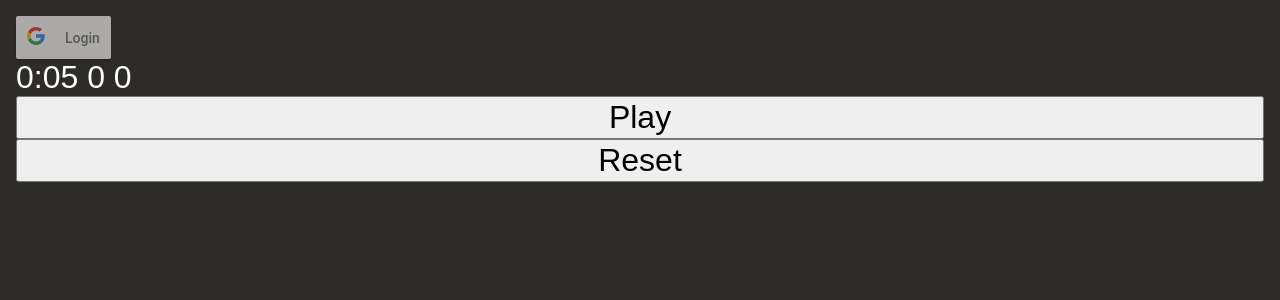
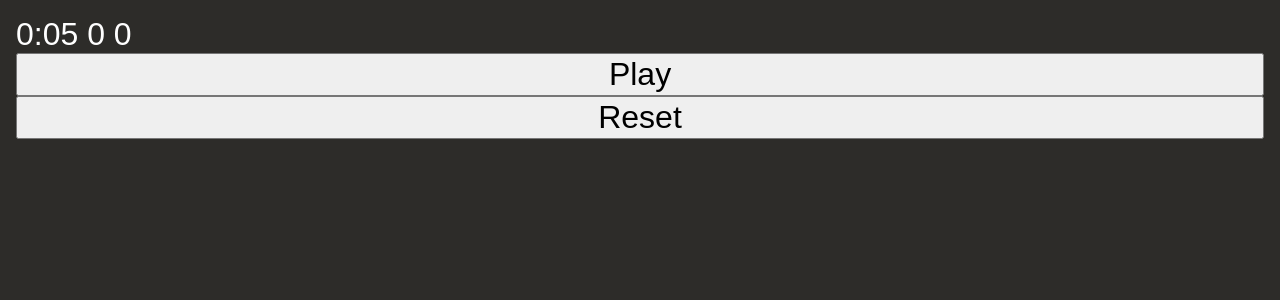
Before and after one commit to julsgud/arrabbiata, a React app: page / in a window 1280 px wide. Shown: the top 300 px of the page. Built offline with nearby package versions, Linux system fonts and the light colour scheme.

Commit message:
Test w fdb secret.

```diff
--- a/package.json
+++ b/package.json
@@ -36,6 +36,7 @@
   },
   "dependencies": {
     "dotenv": "^8.2.0",
+    "faunadb": "^2.10.2",
     "react": "^16.12.0",
     "react-dom": "^16.12.0",
     "react-google-login": "^5.0.7",
--- a/src/App/App.tsx
+++ b/src/App/App.tsx
@@ -1,7 +1,6 @@
 import React from 'react'
 import styled from 'styled-components'
 import { Timer } from '../Timer/Timer'
-import { GoogleLogin } from 'react-google-login'
 
 const Container = styled.div`
   font-family: 'Kulim Park', sans-serif;
@@ -12,23 +11,9 @@ const Container = styled.div`
   color: white;
 `
 
-const clientId = '368054029252-bdk0lvgo8aa9l44veb8h6p1p96m39pn6.apps.googleusercontent.com'
-const responseGoogle = (response: object) => {
-    console.log(response);
-}
-
 export function App() {
-
-
   return (
     <Container>
-      <GoogleLogin
-        clientId={clientId}
-        buttonText="Login"
-        onSuccess={responseGoogle}
-        onFailure={responseGoogle}
-        cookiePolicy={'single_host_origin'}
-      />
       <Timer />
     </Container>
   )
--- a/src/index.html
+++ b/src/index.html
@@ -4,7 +4,7 @@
     <meta charset="UTF-8" />
     <meta name="viewport" content="width=device-width, initial-scale=1.0" />
     <meta http-equiv="X-UA-Compatible" content="ie=edge" />
-<!--    <link href="https://fonts.googleapis.com/css?family=Kulim+Park&display=swap" rel="stylesheet">-->
+    <!--    <link href="https://fonts.googleapis.com/css?family=Kulim+Park&display=swap" rel="stylesheet">-->
     <style>
       body {
         margin: 0;
--- a/webpack.config.js
+++ b/webpack.config.js
@@ -1,21 +1,21 @@
-require('dotenv').config();
-const path = require('path');
-const HtmlWebpackPlugin = require('html-webpack-plugin');
+require('dotenv').config()
+const path = require('path')
+const HtmlWebpackPlugin = require('html-webpack-plugin')
 
 module.exports = {
   entry: './src/index',
 
   output: {
     path: path.join(__dirname, '/dist'),
-    filename: 'bundle.js'
+    filename: 'bundle.js',
   },
 
   resolve: {
-    extensions: ['.ts', '.tsx', '.js']
+    extensions: ['.ts', '.tsx', '.js'],
   },
 
   devServer: {
-    port: process.env.PORT
+    port: process.env.PORT,
   },
 
   module: {
@@ -24,19 +24,20 @@ module.exports = {
         test: /\.(ts|js)x?$/,
         exclude: /node_modules/,
         use: {
-          loader: 'babel-loader'
+          loader: 'babel-loader',
         },
       },
 
       {
         test: /\.css$/,
-        use: ['style-loader', 'css-loader']
-      }
-    ]
+        use: ['style-loader', 'css-loader'],
+      },
+    ],
   },
   plugins: [
     new HtmlWebpackPlugin({
-      template: './src/index.html'
-    })
-  ]
-};
+      template: './src/index.html',
+      FAUNA_CLIENT_SECRET: process.env.FAUNA_CLIENT_SECRET,
+    }),
+  ],
+}
```
Also changed, not shown: src/Timer/util/googleApi.js (deleted), 1 other file (tests, documents, lock files or other folders).
